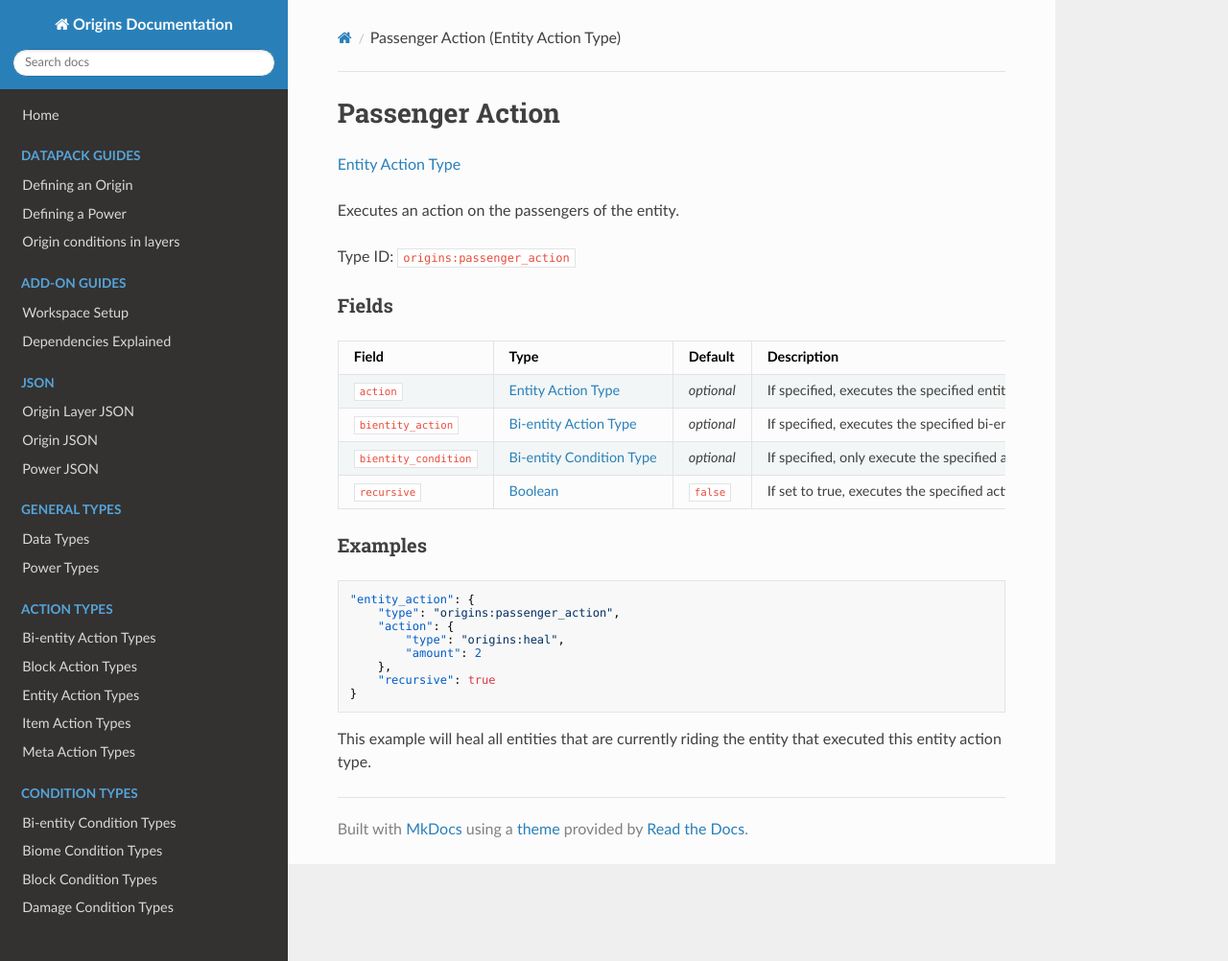
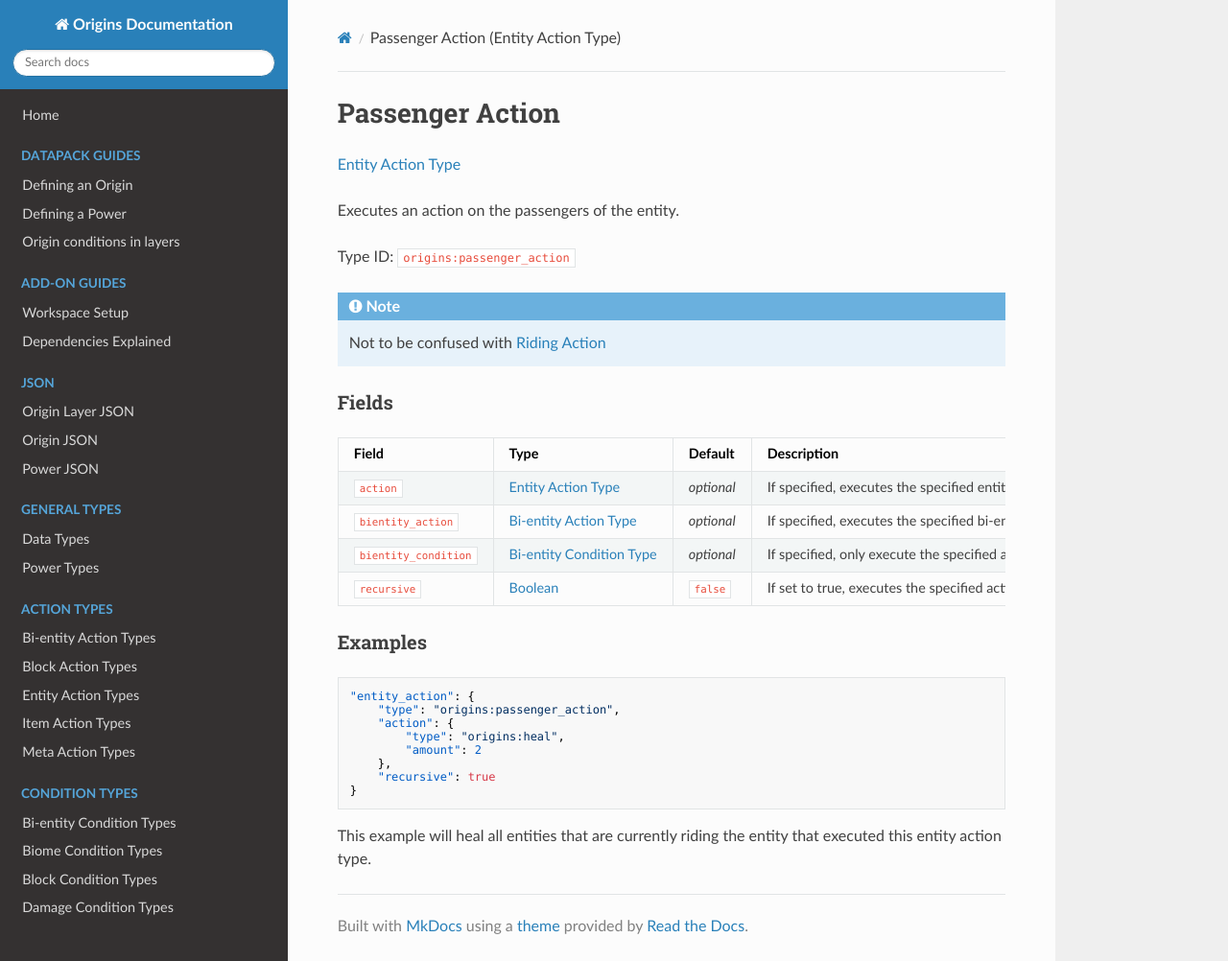
Before and after one commit to apace100/origins-docs, an MkDocs documentation site: the page built from docs/types/entity_action_types/passenger_action.md, in a window 1280 px wide and 1002 px high. Shown: the whole window at 96% size. Built offline with MkDocs 1.6.1, drawn with Linux system fonts in a browser that asks for light colours; nearby versions of some CDN libraries.

Commit message:
Updated `riding_action.md` & `passenger_action.md` (Entity Action Types)
Added a note to both

```diff
--- a/docs/types/entity_action_types/passenger_action.md
+++ b/docs/types/entity_action_types/passenger_action.md
@@ -10,6 +10,11 @@ date: 2021-10-06
 Executes an action on the passengers of the entity.
 
 Type ID: `origins:passenger_action`
+
+!!! note
+
+    Not to be confused with [Riding Action](./riding_action.md)
+
 
 
 ### Fields
```
Also changed, not shown: docs/types/entity_action_types/riding_action.md (+4 -0 lines).
